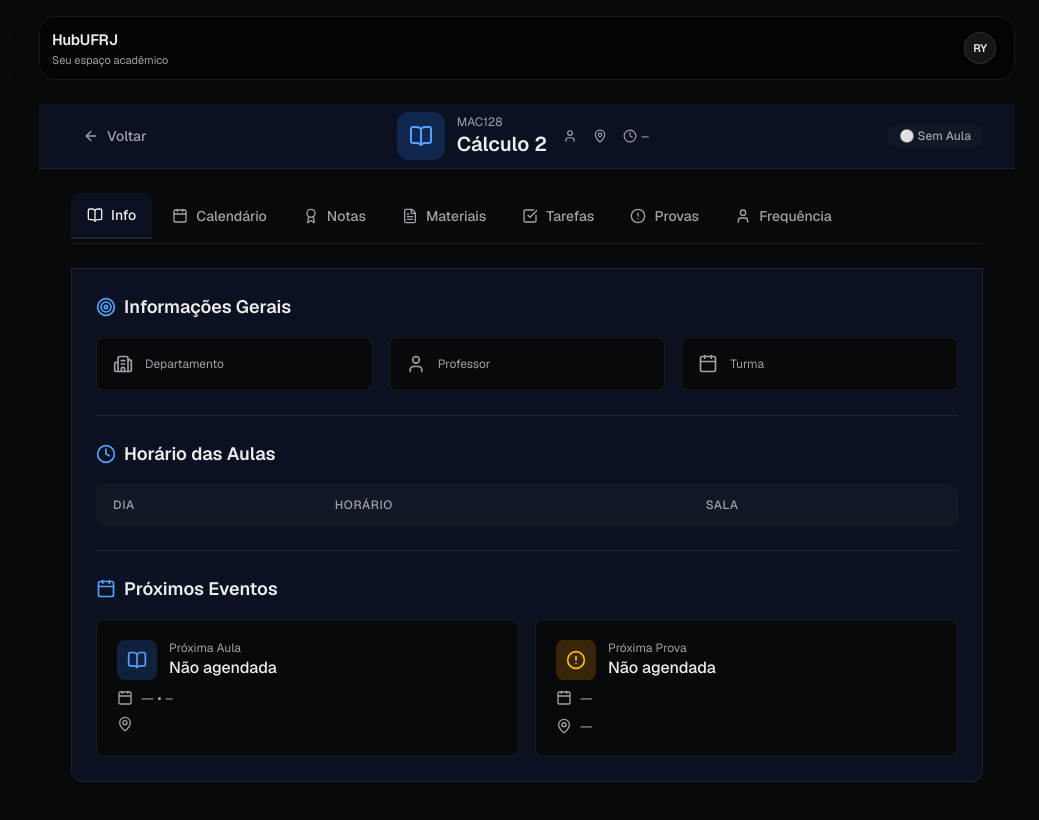
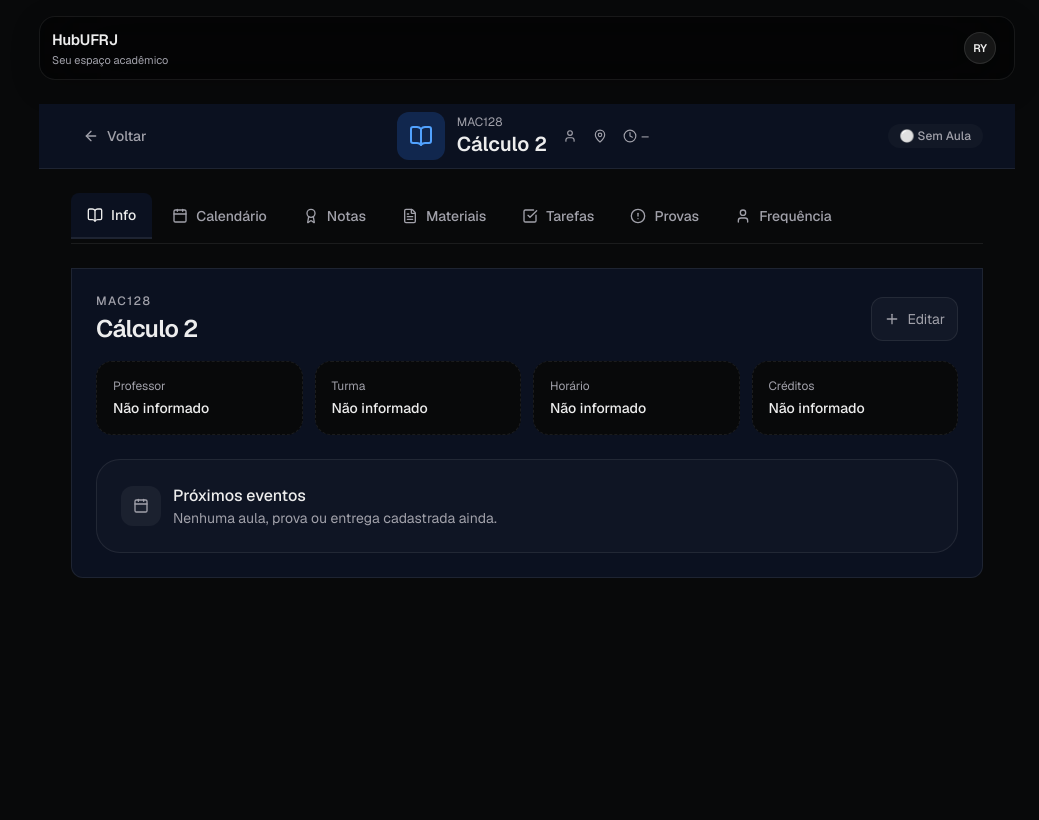
Before and after one commit to yujiraphael/hubufrj, a Next.js app: page /disciplinas/calculo-2 in a window 1280 px wide. Shown: the top 820 px of the page, without its empty margins (241-1280 px from the left). Built offline with nearby package versions, Linux system fonts and the light colour scheme.

Commit message:
feat: estrutura calculo 2 como materia escalavel

```diff
--- a/src/components/subjects/SubjectInfoTab.tsx
+++ b/src/components/subjects/SubjectInfoTab.tsx
@@ -1,134 +1,90 @@
 'use client';
 
-import { MapPin, Clock, Calendar, User, Building2, Target, BookOpen, AlertCircle } from 'lucide-react';
+import { BookOpen, Calendar, Clock, GraduationCap, Plus, User } from 'lucide-react';
 import type { Subject } from './types';
-import { formatRelativeDate } from './types';
 
 interface SubjectInfoTabProps {
   subject: Subject;
 }
 
+function EmptyField({ label }: { label: string }) {
+  return (
+    <div className="rounded-2xl border border-dashed border-[var(--border)] bg-[var(--background)] p-4">
+      <p className="text-xs text-muted-foreground">{label}</p>
+      <p className="mt-1 text-sm font-medium text-foreground">Não informado</p>
+    </div>
+  );
+}
+
 export function SubjectInfoTab({ subject }: SubjectInfoTabProps) {
-  const nextClassDate = subject.nextClass ? formatRelativeDate(subject.nextClass.date, new Date()) : null;
-  const nextExamDate = subject.nextExam ? formatRelativeDate(subject.nextExam.date, new Date()) : null;
+  const hasSchedule = subject.schedule.days.length > 0 && subject.schedule.startTime && subject.schedule.endTime;
 
   return (
-    <div className="p-6 space-y-6">
-      {/* Informações Gerais */}
-      <section className="space-y-4">
-        <h2 className="text-lg font-semibold text-foreground flex items-center gap-2">
-          <Target className="h-5 w-5 text-blue-400" aria-hidden="true" />
-          Informações Gerais
-        </h2>
-        <dl className="grid gap-4 sm:grid-cols-2 lg:grid-cols-3">
-          <div className="flex items-center gap-3 p-4 bg-[var(--background)] border border-[var(--border)] rounded-lg">
-            <Building2 className="h-5 w-5 text-muted-foreground flex-shrink-0" aria-hidden="true" />
+    <div className="space-y-6 p-4 sm:p-6">
+      <section>
+        <div className="mb-4 flex items-center justify-between gap-4">
           <div>
-              <dt className="text-xs text-muted-foreground">Departamento</dt>
-              <dd className="font-medium text-foreground">{subject.department}</dd>
+            <p className="text-xs font-medium tracking-[0.12em] text-muted-foreground">{subject.code}</p>
+            <h2 className="mt-1 text-2xl font-semibold tracking-[-0.03em] text-foreground">{subject.name}</h2>
           </div>
+
+          <button
+            type="button"
+            disabled
+            title="Será ativado quando conectarmos o banco de dados"
+            className="inline-flex min-h-11 items-center gap-2 rounded-xl border border-white/10 bg-white/[0.03] px-3 text-sm text-muted-foreground disabled:cursor-not-allowed"
+          >
+            <Plus className="h-4 w-4" aria-hidden="true" />
+            Editar
+          </button>
         </div>
-          <div className="flex items-center gap-3 p-4 bg-[var(--background)] border border-[var(--border)] rounded-lg">
-            <User className="h-5 w-5 text-muted-foreground flex-shrink-0" aria-hidden="true" />
-            <div>
-              <dt className="text-xs text-muted-foreground">Professor</dt>
-              <dd className="font-medium text-foreground">{subject.professor}</dd>
+
+        <div className="grid gap-3 sm:grid-cols-2 lg:grid-cols-4">
+          {subject.professor ? (
+            <div className="rounded-2xl border border-[var(--border)] bg-[var(--background)] p-4">
+              <User className="h-4 w-4 text-muted-foreground" aria-hidden="true" />
+              <p className="mt-3 text-xs text-muted-foreground">Professor</p>
+              <p className="mt-1 text-sm font-medium text-foreground">{subject.professor}</p>
             </div>
+          ) : <EmptyField label="Professor" />}
+
+          {subject.classCode ? (
+            <div className="rounded-2xl border border-[var(--border)] bg-[var(--background)] p-4">
+              <GraduationCap className="h-4 w-4 text-muted-foreground" aria-hidden="true" />
+              <p className="mt-3 text-xs text-muted-foreground">Turma</p>
+              <p className="mt-1 text-sm font-medium text-foreground">{subject.classCode}</p>
             </div>
-          <div className="flex items-center gap-3 p-4 bg-[var(--background)] border border-[var(--border)] rounded-lg">
-            <Calendar className="h-5 w-5 text-muted-foreground flex-shrink-0" aria-hidden="true" />
-            <div>
-              <dt className="text-xs text-muted-foreground">Turma</dt>
-              <dd className="font-medium text-foreground">{subject.classCode}</dd>
+          ) : <EmptyField label="Turma" />}
+
+          {hasSchedule ? (
+            <div className="rounded-2xl border border-[var(--border)] bg-[var(--background)] p-4">
+              <Clock className="h-4 w-4 text-muted-foreground" aria-hidden="true" />
+              <p className="mt-3 text-xs text-muted-foreground">Horário</p>
+              <p className="mt-1 text-sm font-medium text-foreground">{subject.schedule.startTime}–{subject.schedule.endTime}</p>
             </div>
+          ) : <EmptyField label="Horário" />}
+
+          {subject.credits !== null ? (
+            <div className="rounded-2xl border border-[var(--border)] bg-[var(--background)] p-4">
+              <BookOpen className="h-4 w-4 text-muted-foreground" aria-hidden="true" />
+              <p className="mt-3 text-xs text-muted-foreground">Créditos</p>
+              <p className="mt-1 text-sm font-medium text-foreground">{subject.credits}</p>
             </div>
-        </dl>
-      </section>
-
-      {/* Horário */}
-      <section className="space-y-4 border-t border-[var(--border)] pt-6">
-        <h2 className="text-lg font-semibold text-foreground flex items-center gap-2">
-          <Clock className="h-5 w-5 text-blue-400" aria-hidden="true" />
-          Horário das Aulas
-        </h2>
-        <div className="bg-[var(--background)] border border-[var(--border)] rounded-lg overflow-hidden">
-          <table className="w-full">
-            <thead>
-              <tr className="bg-[var(--elevated)]">
-                <th className="px-4 py-3 text-left text-xs font-medium text-muted-foreground uppercase tracking-wider">Dia</th>
-                <th className="px-4 py-3 text-left text-xs font-medium text-muted-foreground uppercase tracking-wider">Horário</th>
-                <th className="px-4 py-3 text-left text-xs font-medium text-muted-foreground uppercase tracking-wider">Sala</th>
-              </tr>
-            </thead>
-            <tbody className="divide-y divide-[var(--border)]">
-              {subject.schedule.days.map((day, index) => (
-                <tr key={day} className="hover:bg-[var(--elevated)]">
-                  <td className="px-4 py-3 text-sm font-medium text-foreground capitalize">{day}</td>
-                  <td className="px-4 py-3 text-sm text-foreground font-mono tabular-nums">{subject.schedule.startTime}–{subject.schedule.endTime}</td>
-                  <td className="px-4 py-3 text-sm text-muted-foreground">{subject.schedule.room}</td>
-                </tr>
-              ))}
-            </tbody>
-          </table>
+          ) : <EmptyField label="Créditos" />}
         </div>
       </section>
 
-      {/* Próximos Eventos */}
-      <section className="space-y-4 border-t border-[var(--border)] pt-6">
-        <h2 className="text-lg font-semibold text-foreground flex items-center gap-2">
-          <Calendar className="h-5 w-5 text-blue-400" aria-hidden="true" />
-          Próximos Eventos
-        </h2>
-        <div className="grid gap-4 sm:grid-cols-2">
-          <article className="bg-[var(--background)] border border-[var(--border)] rounded-lg p-5">
-            <div className="flex items-center gap-3 mb-2">
-              <div className="w-10 h-10 rounded-lg bg-blue-500/20 flex items-center justify-center">
-                <BookOpen className="h-5 w-5 text-blue-400" aria-hidden="true" />
+      <section className="rounded-3xl border border-white/10 bg-white/[0.02] p-5 sm:p-6">
+        <div className="flex items-center gap-3">
+          <div className="flex h-10 w-10 items-center justify-center rounded-xl bg-white/[0.05]">
+            <Calendar className="h-4 w-4 text-muted-foreground" aria-hidden="true" />
           </div>
           <div>
-                <dt className="text-xs text-muted-foreground">Próxima Aula</dt>
-                <dd className="font-medium text-foreground">{subject.nextClass?.topic || 'Não agendada'}</dd>
+            <h3 className="font-medium text-foreground">Próximos eventos</h3>
+            <p className="text-sm text-muted-foreground">
+              Nenhuma aula, prova ou entrega cadastrada ainda.
+            </p>
           </div>
-            </div>
-            <dl className="space-y-2 text-sm">
-              <div className="flex items-center gap-2 text-muted-foreground">
-                <Calendar className="h-4 w-4 flex-shrink-0" aria-hidden="true" />
-                <span>{nextClassDate || '—'} • {subject.schedule.startTime}–{subject.schedule.endTime}</span>
-              </div>
-              <div className="flex items-center gap-2 text-muted-foreground">
-                <MapPin className="h-4 w-4 flex-shrink-0" aria-hidden="true" />
-                <span>{subject.nextClass?.room || subject.schedule.room}</span>
-              </div>
-            </dl>
-          </article>
-
-          <article className="bg-[var(--background)] border border-[var(--border)] rounded-lg p-5">
-            <div className="flex items-center gap-3 mb-2">
-              <div className="w-10 h-10 rounded-lg bg-amber-500/20 flex items-center justify-center">
-                <AlertCircle className="h-5 w-5 text-amber-400" aria-hidden="true" />
-              </div>
-              <div>
-                <dt className="text-xs text-muted-foreground">Próxima Prova</dt>
-                <dd className="font-medium text-foreground">{subject.nextExam?.title || 'Não agendada'}</dd>
-              </div>
-            </div>
-            <dl className="space-y-2 text-sm">
-              <div className="flex items-center gap-2 text-muted-foreground">
-                <Calendar className="h-4 w-4 flex-shrink-0" aria-hidden="true" />
-                <span>{nextExamDate || '—'}</span>
-              </div>
-              <div className="flex items-center gap-2 text-muted-foreground">
-                <MapPin className="h-4 w-4 flex-shrink-0" aria-hidden="true" />
-                <span>{subject.nextExam?.room || '—'}</span>
-              </div>
-              {subject.nextExam && (
-                <div className="flex items-center gap-2 text-muted-foreground">
-                  <Target className="h-4 w-4 flex-shrink-0" aria-hidden="true" />
-                  <span>Peso: {Math.round(subject.nextExam.weight * 100)}%</span>
-                </div>
-              )}
-            </dl>
-          </article>
         </div>
       </section>
     </div>
```
Lines whose indentation alone changed are shown as unchanged.
